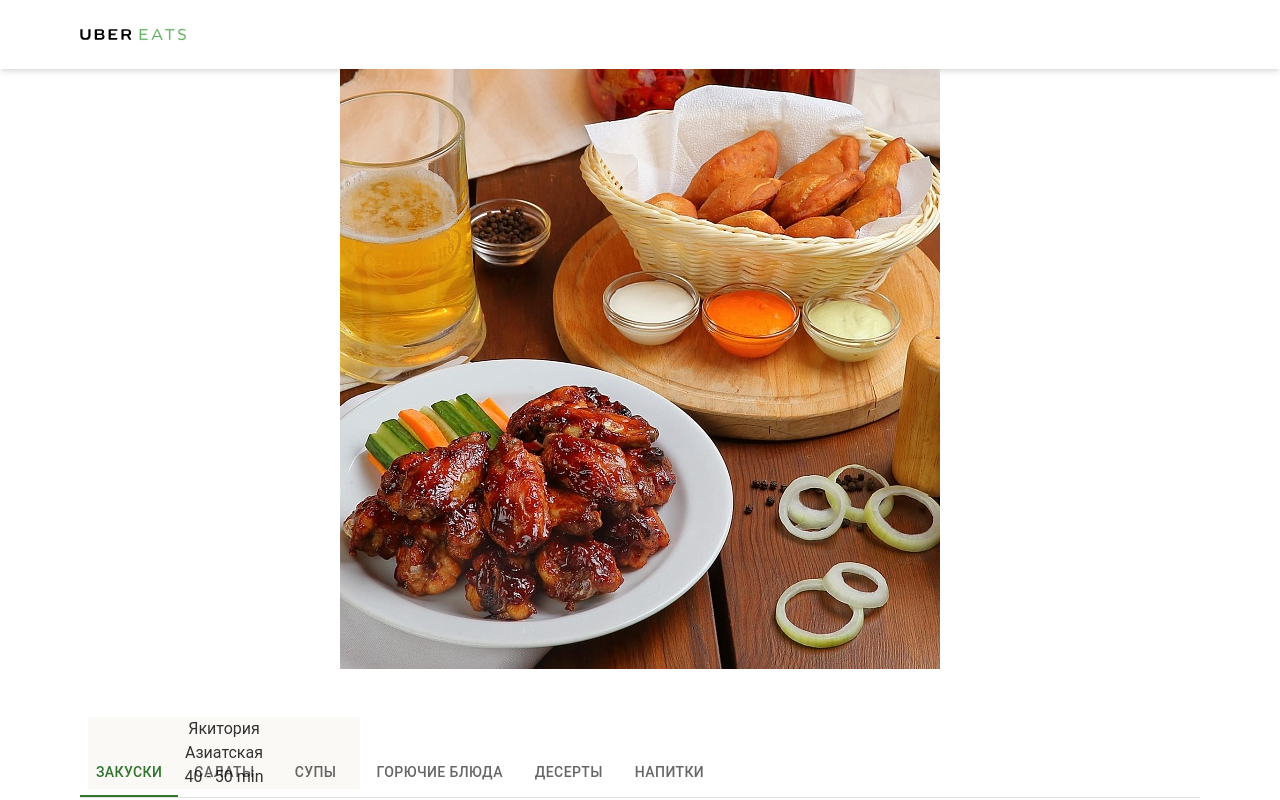
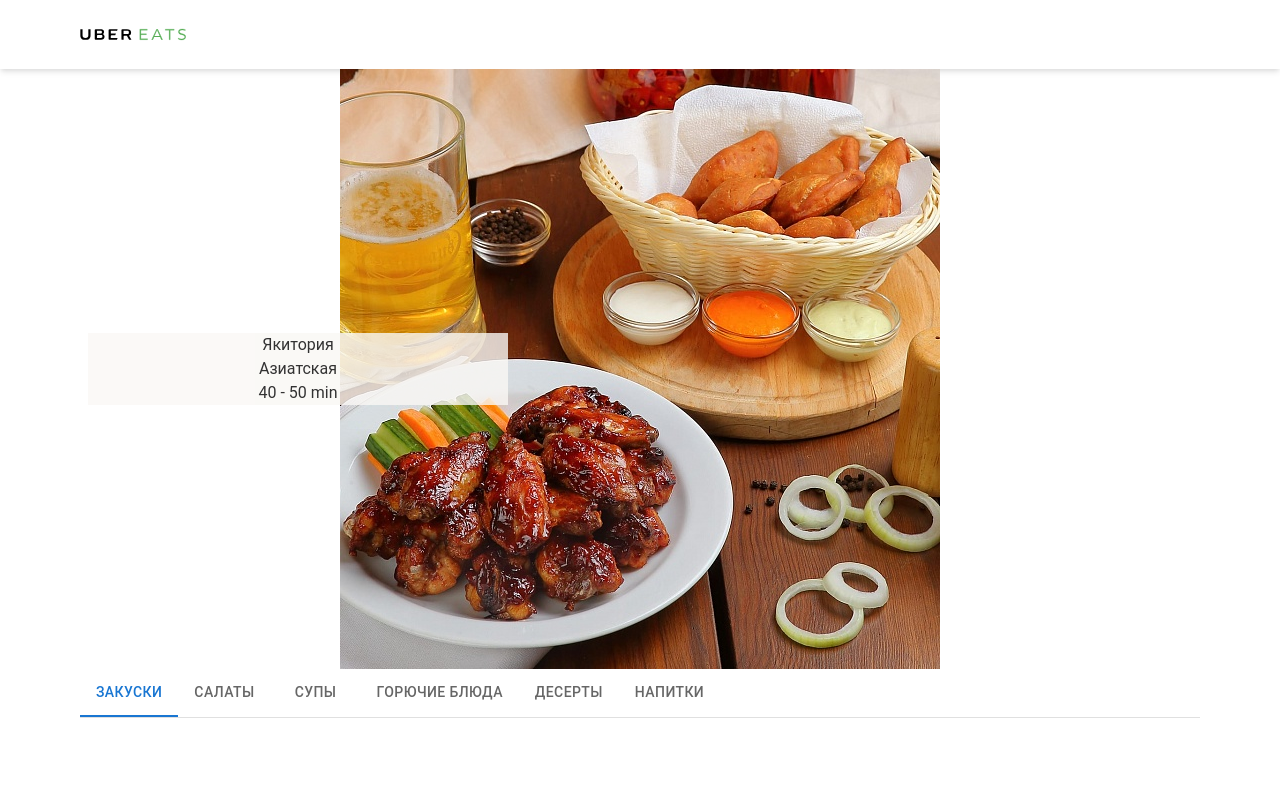
Before and after one commit to bloodycloud1/ubereats, a Next.js app: page /restaurant/bierhaus in a window 1280 px wide. Shown: the top 800 px of the page. Built offline with nearby package versions, Linux system fonts and the light colour scheme.

Commit message:
split code id page on component tab-menu folder

```diff
--- a/src/components/restaurant/main/menu/tabs-dish-type.tsx
+++ /dev/null
@@ -1,41 +0,0 @@
-import { createTheme, ThemeProvider } from '@mui/material/styles';
-import Tabs from '@mui/material/Tabs';
-import React, { FC, ReactNode } from 'react';
-
-const theme = createTheme({
-  palette: {
-    primary: {
-      main: '#327430'
-    },
-    secondary: {
-      main: '#327430'
-    }
-  }
-});
-
-type TabsDishTypeProps = {
-  children: ReactNode;
-  value: number;
-  handleChange: any;
-};
-
-const TabsDishType: FC<TabsDishTypeProps> = (props) => {
-  const { children, value, handleChange } = props;
-
-  return (
-    <ThemeProvider theme={theme}>
-      <Tabs
-        value={value}
-        onChange={handleChange}
-        variant="scrollable"
-        scrollButtons="auto"
-        className="mb-8 border-b border-grey-e text-green-57"
-        indicatorColor="primary"
-        textColor="secondary"
-      >
-        {children}
-      </Tabs>
-    </ThemeProvider>
-  );
-};
-export default TabsDishType;
--- /dev/null
+++ b/src/components/restaurant/main/tab-menu/tab-section.tsx
@@ -0,0 +1,38 @@
+import React, { FC } from 'react';
+import { RestaurantType } from '../../../../interface/restaurant';
+import { Tab } from '@mui/material';
+import TabPanel from './tab-panel';
+import TabDishCard from './tab-dish-card';
+import TabsDishType from './tabs-dish-type';
+
+const TabSection: FC<RestaurantType> = (props) => {
+  const restaurant = props;
+  const [value, setValue] = React.useState(0);
+
+  const handleChange = (e: React.ChangeEvent<HTMLInputElement>, newValue: number) => {
+    e.preventDefault();
+    setValue(newValue);
+  };
+
+  return (
+    <div className="container mx-auto">
+      <TabsDishType value={value} handleChange={handleChange}>
+        {restaurant.menu.map((item: any, index: any) => {
+          return <Tab label={item.name} key={index} />;
+        })}
+      </TabsDishType>
+      {restaurant.menu.map((item, index) => {
+        return (
+          <TabPanel value={value} index={index} key={index}>
+            {item.dishlist.map((item, index) => {
+              const { dishname, discription, price, imgUrl } = item;
+              return <TabDishCard dishname={dishname} discription={discription} price={price} imgUrl={imgUrl} key={index} />;
+            })}
+          </TabPanel>
+        );
+      })}
+    </div>
+  );
+};
+
+export default TabSection;
--- /dev/null
+++ b/src/components/restaurant/main/tab-menu/tabs-dish-type.tsx
@@ -0,0 +1,25 @@
+import Tabs from '@mui/material/Tabs';
+import React, { FC, ReactNode } from 'react';
+
+type TabsDishTypeProps = {
+  children: ReactNode;
+  value: number;
+  handleChange: any;
+};
+
+const TabsDishType: FC<TabsDishTypeProps> = (props) => {
+  const { children, value, handleChange } = props;
+
+  return (
+    <Tabs
+      value={value}
+      onChange={handleChange}
+      variant="scrollable"
+      scrollButtons="auto"
+      className="mb-8 border-b border-grey-e text-green-57"
+    >
+      {children}
+    </Tabs>
+  );
+};
+export default TabsDishType;
--- a/src/pages/restaurant/[id].tsx
+++ b/src/pages/restaurant/[id].tsx
@@ -2,54 +2,18 @@ import React from 'react';
 import { GetStaticPaths, GetStaticProps, InferGetStaticPropsType } from 'next';
 import { readFileRestaurant } from '../../utils/read-file-restaurant';
 import { RestaurantType } from '../../interface/restaurant';
-import TabsDishType from '../../components/restaurant/main/menu/tabs-dish-type';
-import TabPanel from '../../components/restaurant/main/menu/tab-panel';
-import TabDishCard from '../../components/restaurant/main/menu/tab-dish-card';
-import { Tab } from '@mui/material';
+import TabSection from '../../components/restaurant/main/tab-menu/tab-section';
 import HeadApp from '../../components/head/head';
-import WallpaperRestaurant from '../../components/restaurant/main/wallpaper/wallpaper';
-
+// import HeadApp from '../../components/head/head';
+// import WallpaperRestaurant from '../../components/restaurant/main/wallpaper/wallpaper';
+import WallpaperRestaraunt from '../../components/restaurant/main/wallpaper/wallpaper';
 const RestaurantPage = ({ restaurant }: InferGetStaticPropsType<typeof getStaticProps>) => {
-  const restaurantMenu = restaurant.menu;
-  const restaurantName = restaurant.name;
-
-  const [value, setValue] = React.useState(0);
-
-  const handleChange = (e: React.ChangeEvent<HTMLInputElement>, newValue: number) => {
-    e.preventDefault();
-    setValue(newValue);
-  };
-
   return (
-    <div className="id-page">
-      <HeadApp title={`UberEats: ${restaurantName}`} />
-      <WallpaperRestaurant wallpaperUrl={restaurant.wallpaper} />
-      <div className="container mx-auto">
-        <TabsDishType value={value} handleChange={handleChange}>
-          {restaurantMenu.map((item, index) => {
-            return <Tab label={item.name} key={index} />;
-          })}
-        </TabsDishType>
-        {restaurantMenu.map((item, index) => {
-          return (
-            <TabPanel value={value} index={index} key={index}>
-              {item.dishlist.map((item, index) => {
-                const { dishname, discription, price, imgUrl } = item;
-                return (
-                  <TabDishCard
-                    dishname={dishname}
-                    discription={discription}
-                    price={price}
-                    imgUrl={imgUrl}
-                    key={index}
-                  />
-                );
-              })}
-            </TabPanel>
-          );
-        })}
-      </div>
-    </div>
+    <>
+      <HeadApp title={`UberEats: ${restaurant.name}`} />
+      <WallpaperRestaraunt wallpaperUrl={restaurant.wallpaper} />
+      <TabSection {...restaurant} />
+    </>
   );
 };
 export default RestaurantPage;
@@ -63,6 +27,7 @@ export const getStaticPaths: GetStaticPaths = async () => {
     fallback: false
   };
 };
+
 export const getStaticProps: GetStaticProps<{ restaurant: RestaurantType }> = async (ctx) => {
   const id = ctx.params?.id as string;
   const data = await readFileRestaurant();
@@ -74,3 +39,32 @@ export const getStaticProps: GetStaticProps<{ restaurant: RestaurantType }> = as
     }
   };
 };
+
+{
+  /* <div className="container mx-auto">
+<TabsDishType value={value} handleChange={handleChange}>
+  {restaurant.menu.map((item, index) => {
+    return <TabName name={item.name} key={index} />;
+    // return <Tab label={item.name} key={index} />;
+  })}
+</TabsDishType>
+{restaurant.menu.map((item, index) => {
+  return (
+    <TabPanel value={value} index={index} key={index}>
+      {item.dishlist.map((item, index) => {
+        const { dishname, discription, price, imgUrl } = item;
+        return (
+          <TabDishCard
+            dishname={dishname}
+            discription={discription}
+            price={price}
+            imgUrl={imgUrl}
+            key={index}
+          />
+        );
+      })}
+    </TabPanel>
+  );
+})}
+</div> */
+}
--- a/src/styles/style.css
+++ b/src/styles/style.css
@@ -4,22 +4,30 @@
     /* top: 50%; */
     background-color: #faf8f5;
     width: 272px;
-    bottom: -20%;
     transform: translate(8px, 0);
     /* padding: 0, 8px, 0, 8px; */
     opacity: 0.8;
     text-align: center;
   }
-  .wallpaper {
+  /* .wallpaper {
     margin-bottom: 80px;
+  }*/
+}
+
+.wallpaper-wrapper {
+  position: absolute;
+  top: 50%;
+  padding: 0, 8px, 0, 8px;
+  transform: translate(8px, -50%);
+
+  @media screen and (min-width: 320px) {
+    position: absolute;
+    top: 50%;
+    width: 280px;
+  }
+  @media screen and (min-width: 768px) {
+    width: 420px;
+    transform: translate(8px, -50%);
+    padding: 0, 8px, 0, 8px;
   }
 }
-
-/* .wallpaper-wrapper {
-  position: absolute;
-  top: 50%;
-  width: 420px;
-
-  transform: translate(8px, -50%);
-  padding: 0, 8px, 0, 8px;
-} */
```
Also changed, not shown: src/components/restaurant/main/tab-menu/tab-dish-card.tsx (renamed from src/components/restaurant/main/menu/tab-dish-card.tsx, +3 -15 lines), .prettierrc.json, src/components/restaurant/main/tab-menu/tab-panel.tsx (renamed from src/components/restaurant/main/menu/tab-panel.tsx).
